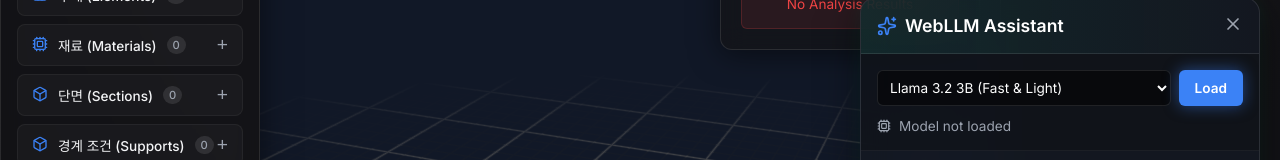
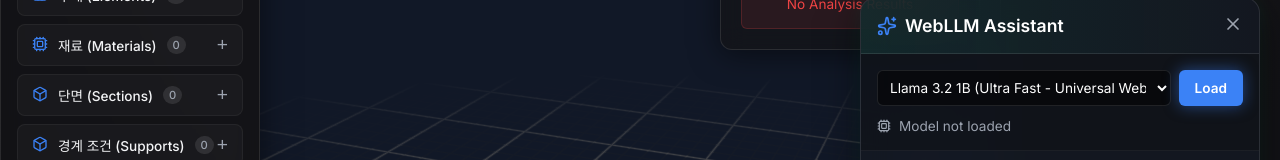
Before and after one commit to uno-km/AMEVA-Civil, a React (Vite) app: page / in a window 1280 px wide. Both pictures are taken after a click on the button "AI 어시스턴트". Shown: the part 183-343 px from the top of the page. Built offline with nearby package versions, Linux system fonts and the light colour scheme.

Commit message:
fix: use q4f32_1 WebLLM models to avoid WebGPU shader-f16 extension error

```diff
--- a/src/components/assistant/AIAssistant.tsx
+++ b/src/components/assistant/AIAssistant.tsx
@@ -4,8 +4,10 @@ import { Bot, Send, X, Cpu, CheckCircle2, Loader2, Sparkles, AlertTriangle } fro
 import { useProjectStore } from '../../store/projectStore';
 
 const MODELS = [
-  { id: 'Llama-3.2-3B-Instruct-q4f16_1-MLC', name: 'Llama 3.2 3B (Fast & Light)' },
-  { id: 'Llama-3.1-8B-Instruct-q4f32_1-MLC', name: 'Llama 3.1 8B (High Performance)' }
+  { id: 'Llama-3.2-1B-Instruct-q4f32_1-MLC', name: 'Llama 3.2 1B (Ultra Fast - Universal WebGPU)' },
+  { id: 'Llama-3.2-3B-Instruct-q4f32_1-MLC', name: 'Llama 3.2 3B (Standard - Universal WebGPU)' },
+  { id: 'Llama-3.1-8B-Instruct-q4f32_1-MLC', name: 'Llama 3.1 8B (High Performance - Universal WebGPU)' },
+  { id: 'Qwen2.5-3B-Instruct-q4f32_1-MLC', name: 'Qwen 2.5 3B (High Precision - Universal WebGPU)' }
 ];
 
 export const AIAssistant: React.FC<{ isOpen: boolean; onClose: () => void }> = ({ isOpen, onClose }) => {
```
